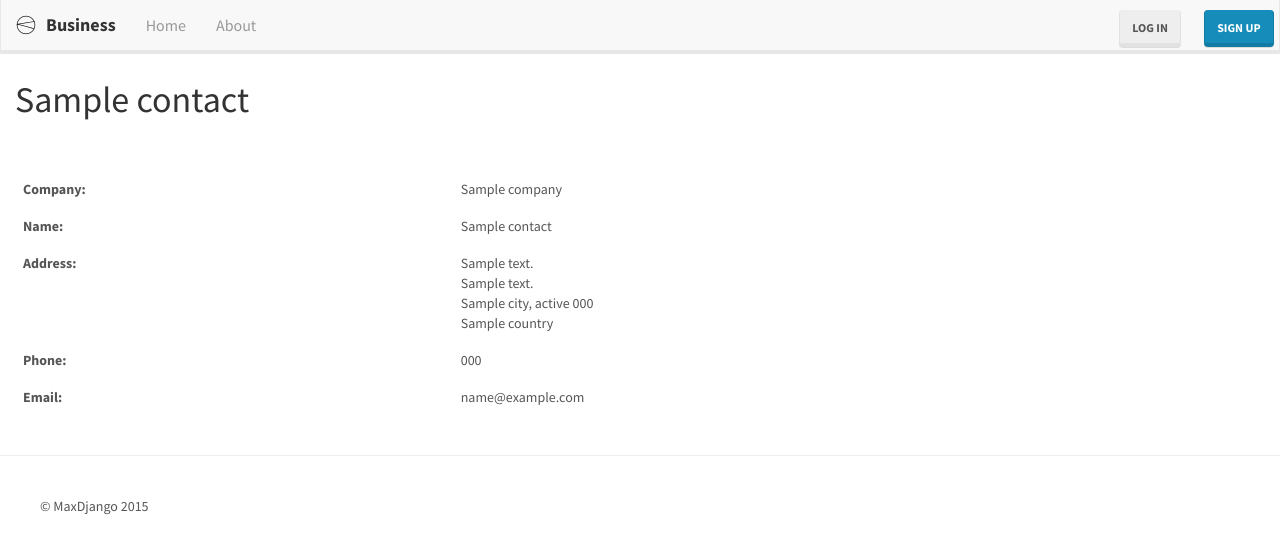
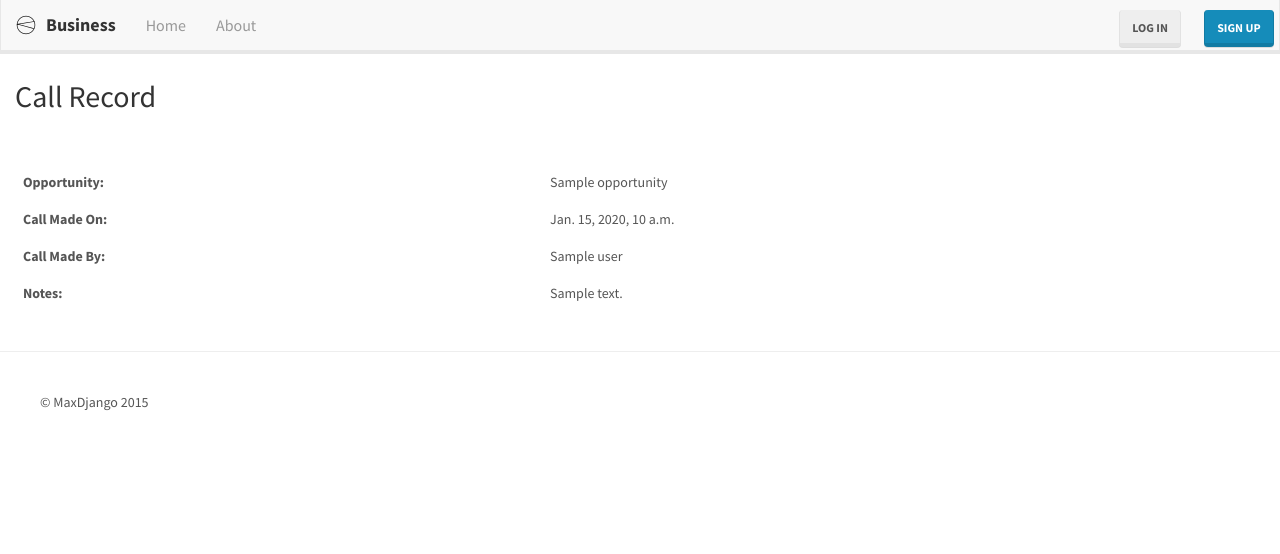
Before and after one commit to mtheobaldo/crm, a Django app: template src/CRM/templates/CRM/calllog_detail.html in a window 1280 px wide. Shown: the top 554 px of the page. Run offline with Django 3.2, Linux system fonts and the light colour scheme; the template is opened without the code that fills it: most values are stand-ins (such as "Sample title", 1, 10 or a date in 2020); some libraries are stand-ins or nearby versions.

Commit message:
fixed the callhtmls to actually relate to calls instead of contacts, and made the contact.html

```diff
--- a/src/CRM/templates/CRM/calllog_detail.html
+++ b/src/CRM/templates/CRM/calllog_detail.html
@@ -1,7 +1,6 @@
 {% extends 'base.html' %}
-{% load crispy_forms_tags %}
 
-{% block title %}Clock In{%endblock%}
+{% block title %}{{ call }}{%endblock%}
 
 {% block navbar-left %}
   {% include "_navbar.html" with active_link="inout" %}
@@ -18,33 +17,26 @@
 
 {% block container %}
 
-<div class="formbox" style="padding-top: 60px; padding-left: 15px;">
+<div class="box" style="padding-top: 60px; padding-left: 15px;">
 
-<h1>{{ contact.get_full_name }} </h1>
+<h2 text-align="center">Call Record</h2>
 <table class="table" style="margin-top:50px;">
 <tbody>
 <tr>
-	<th >Company:</th>
-	<td>{{ contact.company }}</td>
+	<th>Opportunity: </th>
+	<td>{{ object.opportunity }}</td>
 </tr>
 <tr>
-	<th>Name:</th>
-	<td>{{ contact.get_full_name }}</td>
+	<th>Call Made On:</th>
+	<td>{{ object.date }}</td>
 </tr>
 <tr>
-	<th>Address:</th>
-	<td>{{ contact.address1 }}<br>
-		{{ contact.address2 }}<br>
-		{{ contact.city }}, {{ contact.state }} {{ contact.zipcode }}<br>
-		{{ contact.country }}</td>
+	<th>Call Made By:</th>
+	<td>{{ object.user }}</td>
 </tr>
 <tr>
-	<th>Phone:</th>
-	<td>{{ contact.phone }}</td>
-</tr>
-<tr>
-	<th>Email:</th>
-	<td>{{ contact.email }}</td>
+	<th>Notes:</th>
+	<td>{{ object.notes }}</td>
 </tr>
 </tbody>
 </table>
--- a/src/CRM/templates/CRM/calllog_form.html
+++ b/src/CRM/templates/CRM/calllog_form.html
@@ -1,7 +1,7 @@
 {% extends 'base.html' %}
 {% load crispy_forms_tags %}
 
-{% block title %}Clock In{%endblock%}
+{% block title %}Record Call{%endblock%}
 
 {% block navbar-left %}
   {% include "_navbar.html" with active_link="inout" %}
@@ -23,7 +23,7 @@
 <form class="form" action="." method="POST">
   {% csrf_token %}
   {{ form|crispy }}
-  <button class="btn btn-primary">{% if object %}Update{% else %}Create{% endif %}</button>
+  <button class="btn btn-primary">{% if object %}Update{% else %}Record{% endif %}</button>
 </form>
 </div>
 {% endblock %}
--- a/src/CRM/templates/CRM/calllog_list.html
+++ b/src/CRM/templates/CRM/calllog_list.html
@@ -22,9 +22,9 @@
 <div class="formbox" style="padding-top: 60px; padding-left: 15px;">
 
 
-<h1>List of Contacts </h1>
-{% for contact in object_list %}
-	<a  href="{% url 'crm:contactdetail' contact.id %}">{{ contact.get_full_name }}</a>
+<h1>List of Calls</h1>
+{% for call in object_list %}
+	<a  href="{% url 'crm:callinfo' call.id %}">{{ call }}</a>
 
 {% empty %}
 	<p>Your address book is empty</p>
```
